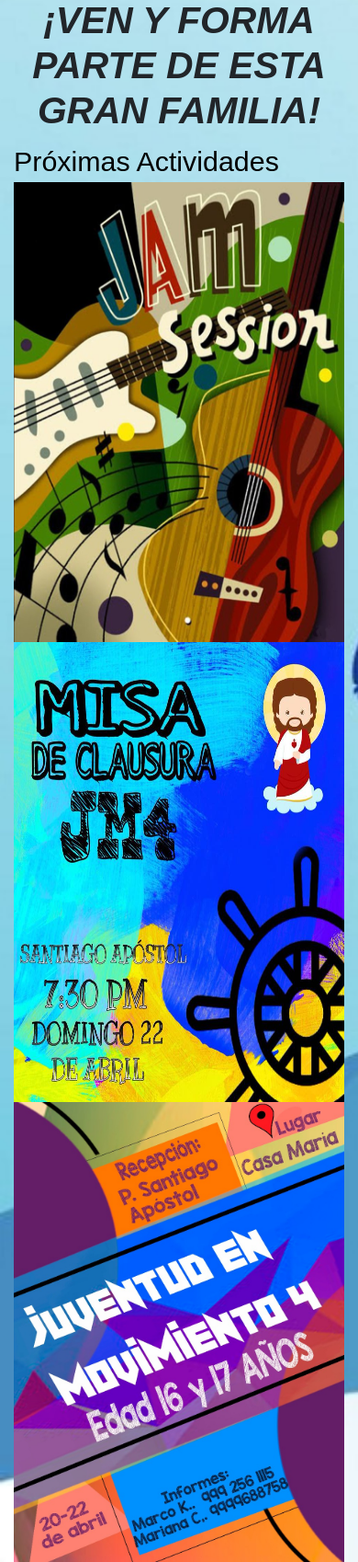
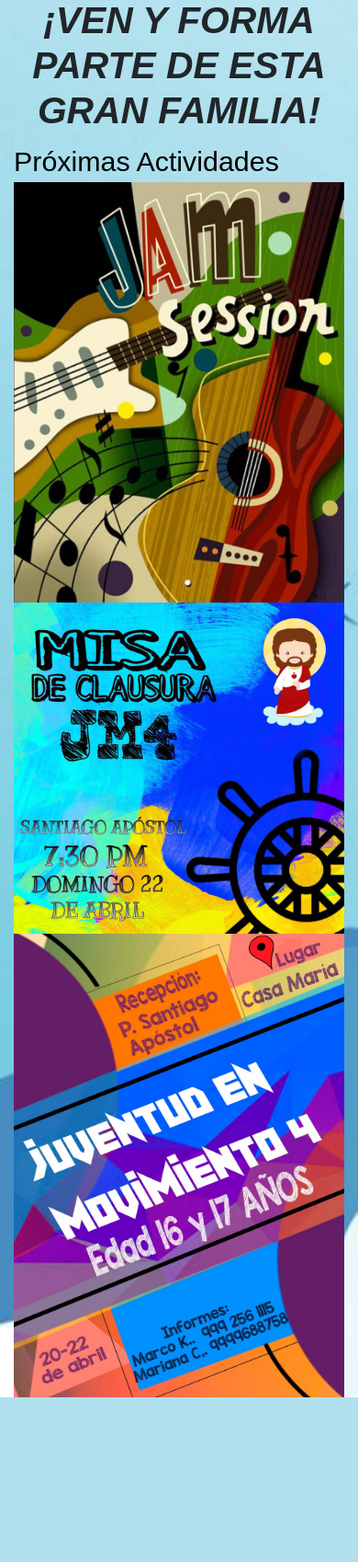
Before and after one commit to GunnerStraiker1/epjMerida, a PHP site: page /webNewDesign/Home.php in a window 390 px wide. Shown: the part 376-2074 px from the top of the page at 92% size. After the commit the page ends 1895 px from the top, so only its background shows below. Run offline with PHP 8.4, Linux system fonts and the light colour scheme.

Commit message:
Prueba responsividad imagenes

```diff
--- a/css/Home.css
+++ b/css/Home.css
@@ -34,10 +34,10 @@ body{
   color: #000000;
 }
 
-.actividades, .actividades>img{
+/* .actividades, .actividades>img{
   height: 500px !important;
   width: 500px;
-}
+} */
 
 @media (max-width: 599px) {
   .carousel-item{
```
